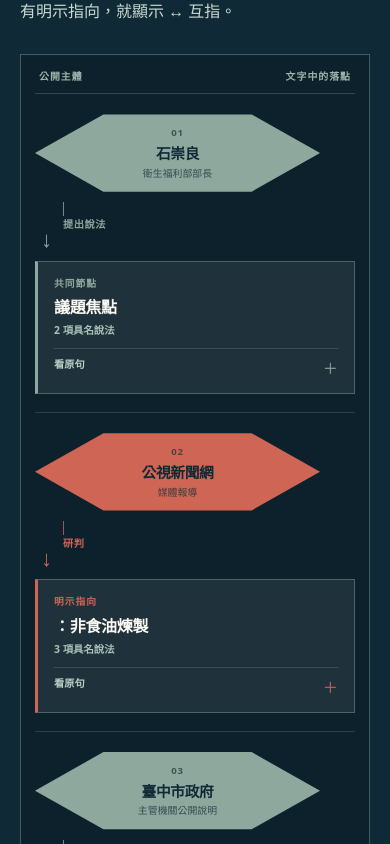
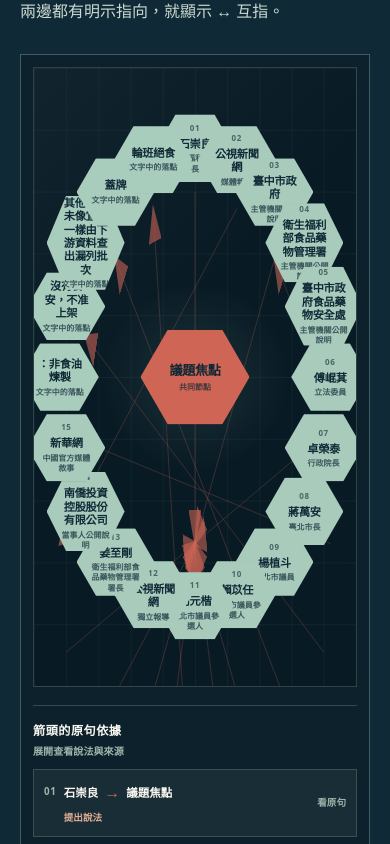
Before and after one commit to bangyuwen/tw-issues, a Next.js app: page /topics/benzopyrene-food-safety in a window 390 px wide. Shown: the part 5180-6024 px from the top of the page. Built offline with nearby package versions, Linux system fonts and the light colour scheme.

Commit message:
feat(site): render stance map as one hexagon graph (#14)
Replace stance rows with a single responsive hexagon graph and preserve source-backed evidence cards.

```diff
--- a/app/dossier-page.tsx
+++ b/app/dossier-page.tsx
@@ -69,6 +69,16 @@
   reciprocal: boolean;
 };
 
+type StanceGraphNode = {
+  key: string;
+  kind: "topic" | "speaker" | "target";
+  label: string;
+  role: string;
+  index?: number;
+};
+
+type StanceGraphPosition = { x: number; y: number };
+
 function cleanStanceTarget(target: string) {
   return target.replace(/^(?:有|所謂|對|關於|將|把)\s*/, "").trim().slice(0, 42);
 }
@@ -117,29 +127,91 @@
   }));
 }
 
+function stanceEntryTargetKey(entry: StanceMapEntry) {
+  if (entry.targetSpeakerKey) return entry.targetSpeakerKey;
+  if (entry.explicitTarget && entry.targetLabel !== "議題焦點") return `target::${entry.targetLabel}`;
+  return "topic";
+}
+
+function buildStanceGraphNodes(entries: StanceMapEntry[]) {
+  const speakers = entries.map(({ speaker, key }) => ({ key, speaker })).filter(({ key }, index, all) => all.findIndex((candidate) => candidate.key === key) === index);
+  const speakerNodes: StanceGraphNode[] = speakers.map(({ key, speaker }, index) => ({ key, kind: "speaker", label: speaker.name, role: speaker.role, index }));
+  const targetNodes: StanceGraphNode[] = entries
+    .filter((entry) => !entry.targetSpeaker && entry.explicitTarget && entry.targetLabel !== "議題焦點")
+    .map((entry) => ({ key: stanceEntryTargetKey(entry), kind: "target", label: entry.targetLabel, role: "文字中的落點" }))
+    .filter((node, index, all) => all.findIndex((candidate) => candidate.key === node.key) === index);
+  return [{ key: "topic", kind: "topic", label: "議題焦點", role: "共同節點" }, ...speakerNodes, ...targetNodes];
+}
+
+function buildStanceGraphPositions(nodes: StanceGraphNode[]) {
+  const positions = new Map<string, StanceGraphPosition>([["topic", { x: 50, y: 50 }]]);
+  const orbitNodes = nodes.filter((node) => node.key !== "topic");
+  const radiusX = orbitNodes.length > 14 ? 42 : 39;
+  const radiusY = orbitNodes.length > 14 ? 37 : 34;
+  orbitNodes.forEach((node, index) => {
+    const angle = -Math.PI / 2 + (2 * Math.PI * index) / orbitNodes.length;
+    positions.set(node.key, { x: 50 + radiusX * Math.cos(angle), y: 50 + radiusY * Math.sin(angle) });
+  });
+  return positions;
+}
+
+function buildStanceGraphEdges(entries: StanceMapEntry[]) {
+  const drawnReciprocalPairs = new Set<string>();
+  return entries.flatMap((entry) => {
+    const targetKey = stanceEntryTargetKey(entry);
+    if (entry.reciprocal) {
+      const pairKey = [entry.key, targetKey].sort().join("↔");
+      if (drawnReciprocalPairs.has(pairKey)) return [];
+      drawnReciprocalPairs.add(pairKey);
+    }
+    return [{ entry, sourceKey: entry.key, targetKey }];
+  });
+}
+
 function StanceMap({ groups, sourceLinks }: { groups: DossierPageModel["attributedSpeakerGroups"]; sourceLinks: (ids: string[]) => ReactNode }) {
   const entries = buildStanceMap(groups);
+  const nodes = buildStanceGraphNodes(entries);
+  const positions = buildStanceGraphPositions(nodes);
+  const edges = buildStanceGraphEdges(entries);
   return <section className="stance-map-section" id="stance-map" aria-label="立場關係圖">
-    <div className="stance-map-intro section-intro"><p className="eyebrow">立場關係圖</p><h2>把「誰在指向誰」畫出來。</h2><p>每個六邊形是一個公開發言主體；原句點名另一個主體時，箭頭會接到另一個六角形。若兩邊都有明示指向，就顯示 ↔ 互指。</p></div>
+    <div className="stance-map-intro section-intro"><p className="eyebrow">立場關係圖</p><h2>把「誰在指向誰」畫成一張圖。</h2><p>所有公開主體都放在同一張圖裡；正六邊形是主體或文字落點，箭頭沿用原句中的明示指向。若兩邊都有明示指向，就顯示 ↔ 互指。</p></div>
     <div className="stance-map-board">
-      <div className="stance-map-axis" aria-hidden="true"><span>公開主體</span><span>文字中的落點</span></div>
-      <div className="stance-map-lanes">
-        {entries.map((entry, index) => <article className={`stance-lane ${entry.targetSpeaker ? "stance-lane--speaker" : entry.explicitTarget ? "stance-lane--explicit" : "stance-lane--topic"}${entry.reciprocal ? " stance-lane--reciprocal" : ""}`} key={`${entry.speaker.name}-${entry.speaker.role}`}>
-          <div className="stance-actor" role="img" aria-label={`${entry.speaker.name}，${entry.speaker.role}；${entry.relation}：${entry.targetLabel}`}>
-            <span className="stance-actor-index">{String(index + 1).padStart(2, "0")}</span>
-            <strong>{entry.speaker.name}</strong>
-            <small>{entry.speaker.role}</small>
-          </div>
-          <div className="stance-arrow" aria-hidden="true"><span>{entry.reciprocal ? "互指" : entry.relation}</span><b>{entry.reciprocal ? "↔" : "→"}</b></div>
-          <div className={`stance-target${entry.targetSpeaker ? " stance-target--speaker" : ""}`}>
-            {entry.targetSpeaker ? <div className="stance-actor stance-actor--target" role="img" aria-label={`${entry.targetSpeaker.name}，${entry.targetSpeaker.role}；被 ${entry.speaker.name} 以${entry.relation}指向`}><span className="stance-target-kicker">具名主體</span><strong>{entry.targetSpeaker.name}</strong><small>{entry.targetSpeaker.role}</small></div> : <><span className="stance-target-kicker">{entry.explicitTarget ? "明示指向" : "共同節點"}</span><strong>{entry.targetLabel}</strong></>}
-            <small>{entry.claimCount} 項具名說法</small>
-            <details className="stance-evidence"><summary>看原句</summary><p>{entry.claim.statement}</p><div className="citations">{sourceLinks(entry.claim.sources.map(({ publicRef }) => publicRef))}</div></details>
-          </div>
-        </article>)}
+      <div className={`stance-map-canvas${nodes.length > 14 ? " stance-map-canvas--dense" : ""}`} role="group" aria-label={`立場關係圖，${nodes.length} 個六角形，${edges.length} 條箭頭`}>
+        <svg className="stance-map-links" viewBox="0 0 100 65" preserveAspectRatio="none" aria-hidden="true">
+          <defs><marker id="stance-arrowhead" markerWidth="4" markerHeight="4" refX="3.5" refY="2" orient="auto-start-reverse" markerUnits="userSpaceOnUse"><path d="M0,0 L4,2 L0,4 z" /></marker><marker id="stance-arrowhead-reciprocal" markerWidth="4" markerHeight="4" refX="3.5" refY="2" orient="auto-start-reverse" markerUnits="userSpaceOnUse"><path d="M0,0 L4,2 L0,4 z" /></marker></defs>
+          {edges.map(({ entry, sourceKey, targetKey }) => {
+            const source = positions.get(sourceKey) ?? positions.get("topic")!;
+            const target = positions.get(targetKey) ?? positions.get("topic")!;
+            const marker = entry.reciprocal ? "url(#stance-arrowhead-reciprocal)" : "url(#stance-arrowhead)";
+            return <path className={`stance-edge${entry.reciprocal ? " stance-edge--reciprocal" : ""}`} d={`M ${source.x} ${source.y} L ${target.x} ${target.y}`} markerEnd={marker} markerStart={entry.reciprocal ? marker : undefined} key={`${sourceKey}-${targetKey}`} />;
+          })}
+        </svg>
+        <div className="stance-map-nodes">
+          {nodes.map((node) => {
+            const position = positions.get(node.key)!;
+            const nodeLabel = `${node.label}，${node.role}`;
+            return <div className={`stance-graph-node stance-graph-node--${node.kind}`} style={{ left: `${position.x}%`, top: `${position.y}%` }} role="img" aria-label={nodeLabel} key={node.key}>
+              {node.kind === "speaker" && <span className="stance-actor-index">{String((node.index ?? 0) + 1).padStart(2, "0")}</span>}
+              <strong>{node.label}</strong>
+              <small>{node.role}</small>
+            </div>;
+          })}
+        </div>
+      </div>
+      <div className="stance-map-evidence" aria-label="立場關係圖原句">
+        <div className="stance-map-evidence-heading"><span>箭頭的原句依據</span><small>展開查看說法與來源</small></div>
+        <div className="stance-map-evidence-list">
+          {entries.map((entry, index) => {
+            const targetLabel = entry.targetSpeaker?.name ?? entry.targetLabel;
+            return <details className={`stance-evidence stance-evidence-card${entry.reciprocal ? " stance-evidence-card--reciprocal" : ""}`} key={`${entry.key}-${index}`}>
+              <summary><span className="stance-evidence-index">{String(index + 1).padStart(2, "0")}</span><span className="stance-evidence-route"><strong>{entry.speaker.name}</strong><b>{entry.reciprocal ? "↔" : "→"}</b><strong>{targetLabel}</strong></span><span className="stance-evidence-relation">{entry.reciprocal ? "互指" : entry.relation}</span><span className="stance-evidence-action">看原句</span></summary>
+              <div className="stance-evidence-body"><p>{entry.claim.statement}</p><small>{entry.claimCount} 項具名說法</small><div className="citations">{sourceLinks(entry.claim.sources.map(({ publicRef }) => publicRef))}</div></div>
+            </details>;
+          })}
+        </div>
       </div>
     </div>
-    <p className="stance-map-note"><strong>閱讀界線：</strong>箭頭只表示公開文字中的明示指向，不等於責任判定、攻擊事實或 TW Issues 的立場；沒有明示對象時，統一回到「議題焦點」。</p>
+    <p className="stance-map-note"><strong>閱讀界線：</strong>箭頭只表示公開文字中的明示指向，不等於責任判定、攻擊事實或 TW Issues 的立場；沒有具名落點時，統一連回「議題焦點」。</p>
   </section>;
 }
 
--- a/app/globals.css
+++ b/app/globals.css
@@ -201,64 +201,76 @@
   .event-history-disclosure .event-timeline { margin-top:22px; }
 }
 
-/* A source-backed stance map: the visual is playful, while the labels keep the evidence boundary explicit. */
+/* A source-backed stance map: one playful graph keeps the evidence boundary explicit. */
 .stance-map-section { width:100%; padding:78px max(20px,calc((100vw - 1180px)/2)) 84px; color:#f9f7f0; background:var(--navy); }
 .stance-map-intro { max-width:760px; margin:0 auto; }
 .stance-map-intro .eyebrow { color:var(--coral); }
 .stance-map-intro h2 { margin:0 0 15px; color:#f9f7f0; font-size:clamp(2rem,3.5vw,2.85rem); }
 .stance-map-intro>p:last-child { color:#c9d9d1; }
-.stance-map-board { max-width:980px; margin:36px auto 0; padding:18px 22px 22px; border:1px solid rgba(169,203,188,.34); background:rgba(7,24,32,.46); }
-.stance-map-axis,.stance-lane { display:grid; grid-template-columns:minmax(190px,.9fr) 120px minmax(240px,1.1fr); gap:18px; }
-.stance-map-axis { padding:0 10px 10px; color:#9cb4a9; font-size:.62rem; font-weight:850; letter-spacing:.1em; }
-.stance-map-axis span:last-child { grid-column:3; }
-.stance-map-lanes { border-top:1px solid rgba(169,203,188,.22); }
-.stance-lane { --stance-accent:#8fa89d; align-items:center; padding:13px 10px; border-bottom:1px solid rgba(169,203,188,.18); }
-.stance-lane--explicit { --stance-accent:var(--coral); }
-.stance-lane--speaker { --stance-accent:var(--mint); }
-.stance-lane--topic { --stance-accent:#8fa89d; }
-.stance-actor { min-height:82px; padding:14px 23px; display:flex; flex-direction:column; justify-content:center; align-items:center; text-align:center; color:var(--navy); background:var(--stance-accent); clip-path:polygon(24% 3%,76% 3%,100% 50%,76% 97%,24% 97%,0 50%); filter:drop-shadow(0 8px 10px rgba(0,0,0,.18)); transition:transform .18s ease,filter .18s ease; }
-.stance-actor:hover { transform:translateY(-3px) rotate(-1deg); filter:drop-shadow(0 11px 13px rgba(0,0,0,.25)); }
-.stance-actor-index { margin-bottom:4px; color:rgba(16,41,54,.65); font-size:.6rem; font-weight:900; letter-spacing:.08em; }
-.stance-actor strong { max-width:22ch; font-size:.92rem; line-height:1.25; letter-spacing:-.025em; }
-.stance-actor small { max-width:25ch; margin-top:4px; color:rgba(16,41,54,.72); font-size:.62rem; line-height:1.35; }
-.stance-arrow { display:grid; grid-template-columns:1fr auto; align-items:center; gap:8px; color:var(--stance-accent); font-size:.64rem; font-weight:850; letter-spacing:.05em; }
-.stance-arrow::before { content:""; height:1px; background:currentColor; opacity:.78; }
-.stance-arrow b { font-size:1.38rem; font-weight:500; line-height:1; }
-.stance-target { min-width:0; padding:15px 16px 13px; border:1px solid rgba(169,203,188,.33); border-left:3px solid var(--stance-accent); background:rgba(245,243,238,.08); }
-.stance-target--speaker { padding:12px 14px 13px; }
-.stance-target .stance-actor--target { width:100%; min-height:82px; padding:14px 20px; }
-.stance-target .stance-actor--target .stance-target-kicker { color:rgba(16,41,54,.7); }
-.stance-target .stance-actor--target strong { max-width:22ch; color:var(--navy); font-size:.92rem; line-height:1.25; }
-.stance-target .stance-actor--target small { max-width:25ch; margin-top:4px; color:rgba(16,41,54,.72); font-size:.62rem; line-height:1.35; }
-.stance-target-kicker { display:block; color:var(--stance-accent); font-size:.61rem; font-weight:850; letter-spacing:.1em; }
-.stance-target strong { display:block; margin:5px 0 4px; color:#f9f7f0; font-size:1rem; line-height:1.45; letter-spacing:-.02em; }
-.stance-target>small { display:block; color:#a9c2b7; font-size:.65rem; font-weight:750; }
-.stance-evidence { margin-top:9px; border-top:1px solid rgba(169,203,188,.2); }
-.stance-evidence>summary { padding-top:8px; color:#bdd0c7; cursor:pointer; list-style:none; font-size:.64rem; font-weight:800; }
-.stance-evidence>summary::-webkit-details-marker { display:none; }
-.stance-evidence>summary::after { content:"＋"; float:right; color:var(--stance-accent); font-size:.95rem; font-weight:500; }
-.stance-evidence[open]>summary::after { content:"−"; }
-.stance-evidence>summary:focus-visible { outline:2px solid #f9f7f0; outline-offset:3px; }
-.stance-evidence p { margin:9px 0 0; color:#c9d9d1; font-size:.79rem; line-height:1.68; }
-.stance-evidence .citations { margin-top:8px; }
-.stance-evidence .citations .citation { color:#e4b094; border-color:rgba(228,176,148,.46); background:transparent; }
-.stance-evidence .citations .citation:hover { color:var(--navy); background:#e4b094; }
-.stance-map-note { max-width:980px; margin:16px auto 0; color:#b8c8c2; font-size:.75rem; line-height:1.75; }
+.stance-map-board { max-width:1120px; margin:36px auto 0; padding:18px; border:1px solid rgba(169,203,188,.34); background:rgba(7,24,32,.46); }
+.stance-map-canvas { position:relative; width:100%; aspect-ratio:1000 / 650; overflow:hidden; border:1px solid rgba(169,203,188,.22); background:radial-gradient(circle at 50% 50%,rgba(169,203,188,.12),transparent 27%),linear-gradient(135deg,rgba(245,243,238,.04),transparent 43%),rgba(7,24,32,.56); }
+.stance-map-canvas::before { position:absolute; inset:0; background-image:linear-gradient(rgba(169,203,188,.05) 1px,transparent 1px),linear-gradient(90deg,rgba(169,203,188,.05) 1px,transparent 1px); background-size:10% 10%; content:""; pointer-events:none; }
+.stance-map-links { position:absolute; inset:0; z-index:1; width:100%; height:100%; overflow:visible; pointer-events:none; }
+.stance-map-links path { fill:none; stroke:var(--coral); stroke-width:.34; stroke-linecap:round; opacity:.76; vector-effect:non-scaling-stroke; }
+.stance-map-links #stance-arrowhead path { fill:var(--coral); stroke:none; }
+.stance-map-links #stance-arrowhead-reciprocal path { fill:var(--mint); stroke:none; }
+.stance-map-links .stance-edge--reciprocal { stroke:var(--mint); stroke-width:.58; opacity:.95; }
+.stance-map-nodes { position:absolute; inset:0; z-index:2; }
+.stance-graph-node { position:absolute; width:clamp(104px,14vw,152px); aspect-ratio:1.1547; padding:0 18px; display:flex; flex-direction:column; justify-content:center; align-items:center; text-align:center; color:var(--navy); background:var(--mint); clip-path:polygon(25% 0,75% 0,100% 50%,75% 100%,25% 100%,0 50%); filter:drop-shadow(0 8px 10px rgba(0,0,0,.2)); transform:translate(-50%,-50%); transition:transform .18s ease,filter .18s ease; }
+.stance-graph-node:hover { filter:drop-shadow(0 11px 13px rgba(0,0,0,.28)); transform:translate(-50%,-53%) rotate(-1deg); }
+.stance-graph-node--topic { width:clamp(132px,17vw,188px); color:var(--navy); background:var(--coral); }
+.stance-graph-node--target { color:var(--navy); background:#a9cdbd; }
+.stance-map-canvas--dense .stance-graph-node { width:clamp(96px,12vw,134px); }
+.stance-map-canvas--dense .stance-graph-node--topic { width:clamp(126px,15vw,170px); }
+.stance-graph-node strong { max-width:14ch; font-size:.86rem; line-height:1.2; letter-spacing:-.025em; overflow-wrap:anywhere; }
+.stance-graph-node--topic strong { font-size:1rem; }
+.stance-graph-node small { max-width:17ch; margin-top:5px; color:rgba(16,41,54,.72); font-size:.59rem; font-weight:750; line-height:1.3; overflow-wrap:anywhere; }
+.stance-actor-index { margin-bottom:4px; color:rgba(16,41,54,.62); font-size:.58rem; font-weight:900; letter-spacing:.08em; }
+.stance-map-evidence { margin-top:18px; padding-top:16px; border-top:1px solid rgba(169,203,188,.24); }
+.stance-map-evidence-heading { display:flex; align-items:baseline; justify-content:space-between; gap:12px; color:#f9f7f0; font-size:.76rem; font-weight:850; letter-spacing:.04em; }
+.stance-map-evidence-heading small { color:#9cb4a9; font-size:.63rem; font-weight:650; letter-spacing:0; }
+.stance-map-evidence-list { display:grid; grid-template-columns:repeat(auto-fit,minmax(270px,1fr)); gap:8px; margin-top:10px; }
+.stance-evidence-card { min-width:0; border:1px solid rgba(169,203,188,.22); background:rgba(245,243,238,.055); }
+.stance-evidence-card[open] { border-color:rgba(228,176,148,.56); background:rgba(245,243,238,.09); }
+.stance-evidence-card>summary { display:grid; grid-template-columns:auto minmax(0,1fr) auto auto; align-items:center; gap:10px; padding:11px 12px; color:#c9d9d1; cursor:pointer; list-style:none; }
+.stance-evidence-card>summary::-webkit-details-marker { display:none; }
+.stance-evidence-card>summary:focus-visible { outline:2px solid #f9f7f0; outline-offset:-3px; }
+.stance-evidence-index { color:#9cb4a9; font-size:.61rem; font-weight:900; letter-spacing:.08em; }
+.stance-evidence-route { min-width:0; display:flex; align-items:center; gap:6px; color:#f9f7f0; font-size:.72rem; }
+.stance-evidence-route strong { overflow:hidden; text-overflow:ellipsis; white-space:nowrap; }
+.stance-evidence-route b { color:var(--coral); font-size:1rem; font-weight:500; }
+.stance-evidence-card--reciprocal .stance-evidence-route b,.stance-evidence-card--reciprocal .stance-evidence-relation { color:var(--mint); }
+.stance-evidence-relation { color:#e4b094; font-size:.6rem; font-weight:850; white-space:nowrap; }
+.stance-evidence-action { color:#9cb4a9; font-size:.6rem; font-weight:750; white-space:nowrap; }
+.stance-evidence-body { padding:0 12px 12px 38px; }
+.stance-evidence-body p { margin:0; color:#c9d9d1; font-size:.76rem; line-height:1.65; }
+.stance-evidence-body>small { display:block; margin-top:7px; color:#9cb4a9; font-size:.62rem; font-weight:750; }
+.stance-evidence-body .citations { margin-top:8px; }
+.stance-evidence-body .citations .citation { color:#e4b094; border-color:rgba(228,176,148,.46); background:transparent; }
+.stance-evidence-body .citations .citation:hover { color:var(--navy); background:#e4b094; }
+.stance-map-note { max-width:1120px; margin:16px auto 0; color:#b8c8c2; font-size:.75rem; line-height:1.75; }
 .stance-map-note strong { color:var(--mint); }
 
 @media (max-width:800px) {
   .stance-map-section { padding:58px 20px 62px; }
-  .stance-map-board { margin-top:28px; padding:14px; }
-  .stance-map-axis { display:flex; justify-content:space-between; padding:0 4px 9px; }
-  .stance-map-axis span:last-child { margin-left:auto; }
-  .stance-lane { display:grid; grid-template-columns:1fr; gap:8px; padding:18px 0; }
-  .stance-actor { justify-self:start; width:min(285px,100%); min-height:74px; }
-  .stance-arrow { width:max-content; display:flex; flex-direction:column; align-items:flex-start; gap:1px; padding-left:28px; }
-  .stance-arrow::before { width:1px; height:14px; }
-  .stance-arrow b { margin-top:-3px; transform:rotate(90deg); transform-origin:top left; }
-  .stance-target { width:100%; }
+  .stance-map-board { margin-top:28px; padding:12px; }
+  .stance-map-canvas { min-height:620px; aspect-ratio:auto; }
+  .stance-graph-node { width:clamp(78px,23vw,112px); padding:0 12px; }
+  .stance-graph-node--topic { width:clamp(112px,31vw,145px); }
+  .stance-map-canvas--dense .stance-graph-node { width:clamp(70px,20vw,96px); }
+  .stance-map-canvas--dense .stance-graph-node--topic { width:clamp(104px,28vw,132px); }
+  .stance-graph-node strong { font-size:.7rem; }
+  .stance-graph-node--topic strong { font-size:.82rem; }
+  .stance-graph-node small { margin-top:3px; font-size:.5rem; }
+  .stance-actor-index { margin-bottom:3px; font-size:.5rem; }
+  .stance-map-evidence-heading { align-items:flex-start; flex-direction:column; gap:4px; }
+  .stance-map-evidence-list { grid-template-columns:1fr; }
+  .stance-evidence-card>summary { grid-template-columns:auto minmax(0,1fr) auto; gap:7px; padding:10px; }
+  .stance-evidence-relation { grid-column:2; grid-row:2; }
+  .stance-evidence-action { grid-column:3; grid-row:1 / span 2; }
+  .stance-evidence-body { padding:0 10px 10px 30px; }
 }
 
 @media (prefers-reduced-motion: reduce) {
-  .stance-actor { transition:none; }
+  .stance-graph-node { transition:none; }
 }
```
Also changed, not shown: 1 other file (tests, documents, lock files or other folders).
